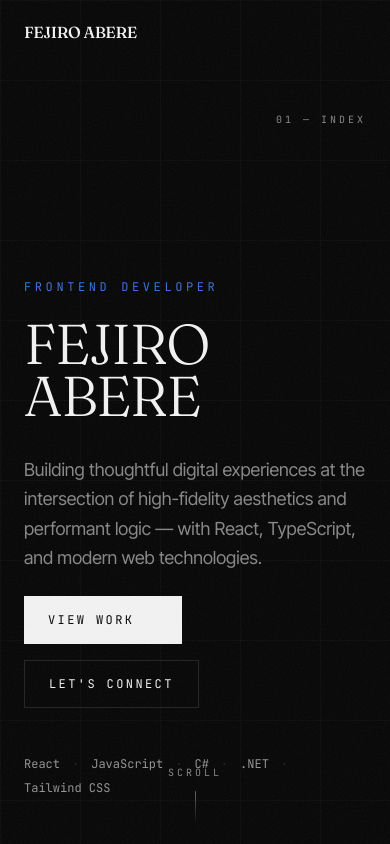
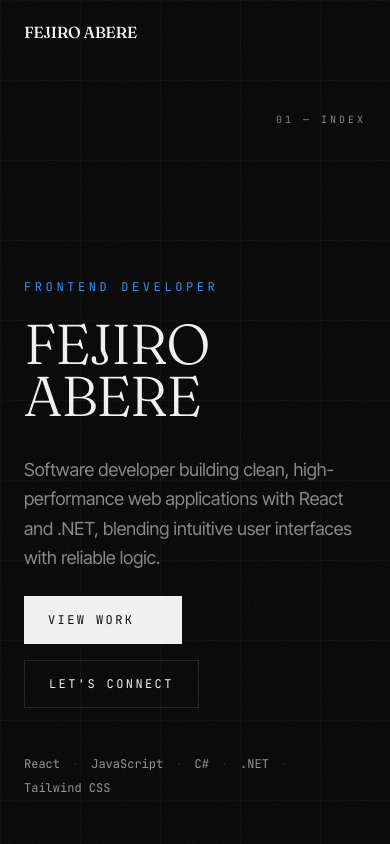
Before and after one commit to Fejiro001/fejiro-portfolio, a React (Vite) app: page / in a window 390 px wide. Shown: the top 844 px of the page. Built offline with nearby package versions, Linux system fonts and the light colour scheme; some icons are missing.

Commit message:
Update Hero component text and transition delay; adjust accent color in CSS

```diff
--- a/src/components/Hero.jsx
+++ b/src/components/Hero.jsx
@@ -7,7 +7,7 @@ const lines = ["FEJIRO", "ABERE"];
 
 const letterParent = {
   hidden: {},
-  visible: { transition: { staggerChildren: 0.045, delayChildren: 0.1 } }
+  visible: { transition: { staggerChildren: 0.045, delayChildren: 0.2 } }
 };
 const letterChild = {
   hidden: { y: "110%" },
@@ -16,9 +16,7 @@ const letterChild = {
 
 export default function Hero() {
   return (
-    <section
-      id="top"
-      className="relative min-h-screen flex flex-col justify-end pt-24 pb-12 px-6 md:px-10 grid-lines overflow-hidden">
+    <section className="relative min-h-screen flex flex-col justify-end pt-24 pb-12 px-6 md:px-10 grid-lines overflow-hidden">
       {/* Decorative oversized index */}
       <div className="absolute top-28 right-6 md:right-10 font-mono text-[10px] tracking-[0.3em] uppercase text-muted-foreground">
         01 — Index
@@ -61,9 +59,9 @@ export default function Hero() {
             animate={{ opacity: 1 }}
             transition={{ duration: 0.8, delay: 0.4 }}
             className="md:col-span-6 lg:col-span-5 text-lg md:text-xl leading-relaxed text-muted-foreground">
-            Building thoughtful digital experiences at the intersection of
-            high-fidelity aesthetics and performant logic — with React,
-            TypeScript, and modern web technologies.
+            Software developer building clean, high-performance web applications
+            with React and .NET, blending intuitive user interfaces with
+            reliable logic.
           </motion.p>
 
           <motion.div
@@ -122,7 +120,7 @@ export default function Hero() {
         initial={{ opacity: 0 }}
         animate={{ opacity: 1 }}
         transition={{ duration: 1, delay: 1 }}
-        className="absolute bottom-6 left-1/2 -translate-x-1/2 flex flex-col items-center gap-2">
+        className="hidden absolute bottom-6 left-1/2 -translate-x-1/2 lg:flex flex-col items-center gap-2">
         <span className="font-mono text-[10px] uppercase tracking-[0.3em] text-muted-foreground">
           Scroll
         </span>
--- a/src/index.css
+++ b/src/index.css
@@ -16,7 +16,7 @@
     --secondary-foreground: 0 0% 94.9%;
     --muted: 0 0% 9%;
     --muted-foreground: 0 0% 53.3%;
-    --accent: 220 70% 55%;
+    --accent: 212 85% 58%;
     --accent-foreground: 0 0% 100%;
     --destructive: 0 62.8% 45%;
     --destructive-foreground: 0 0% 98%;
```
